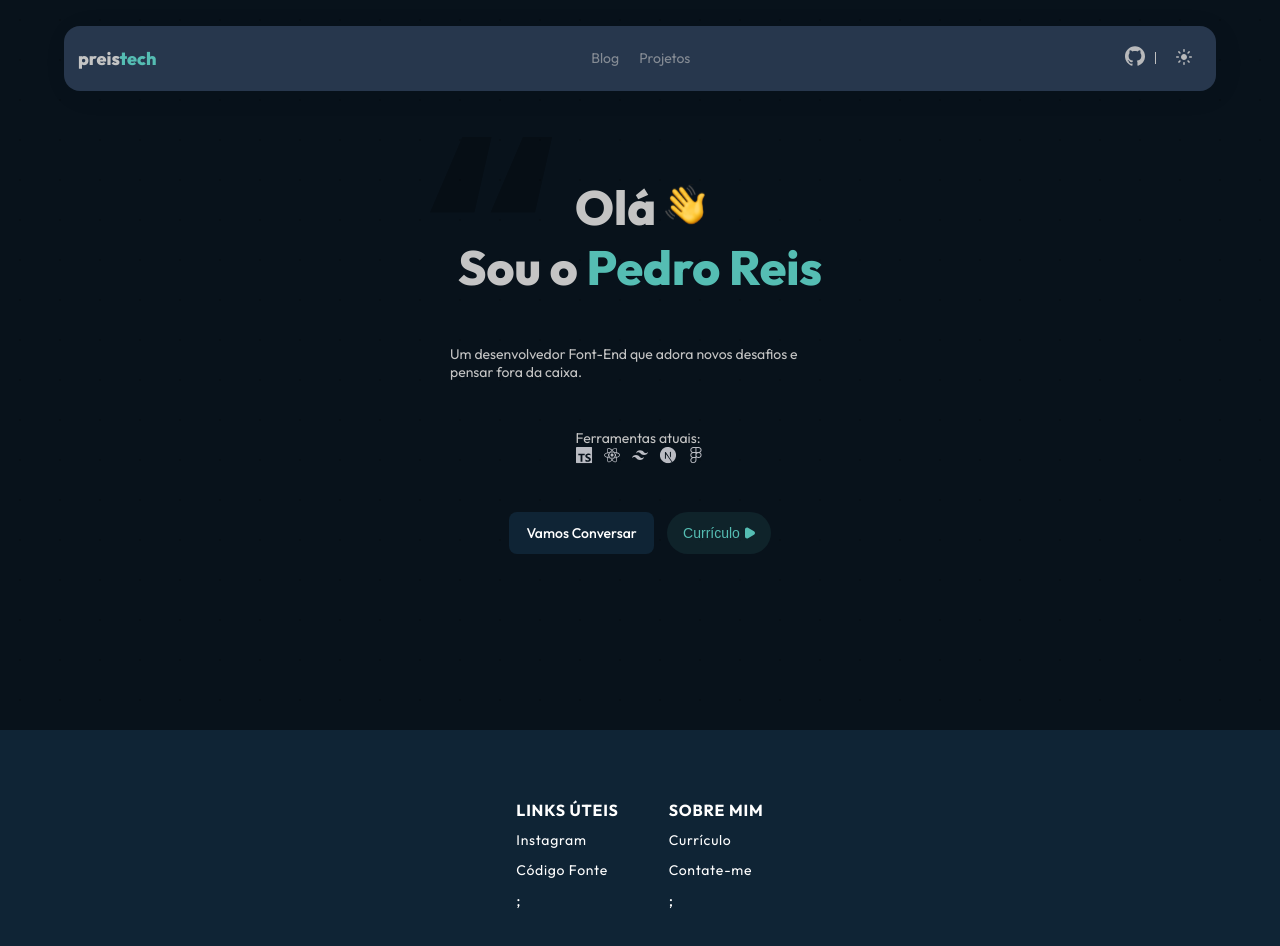
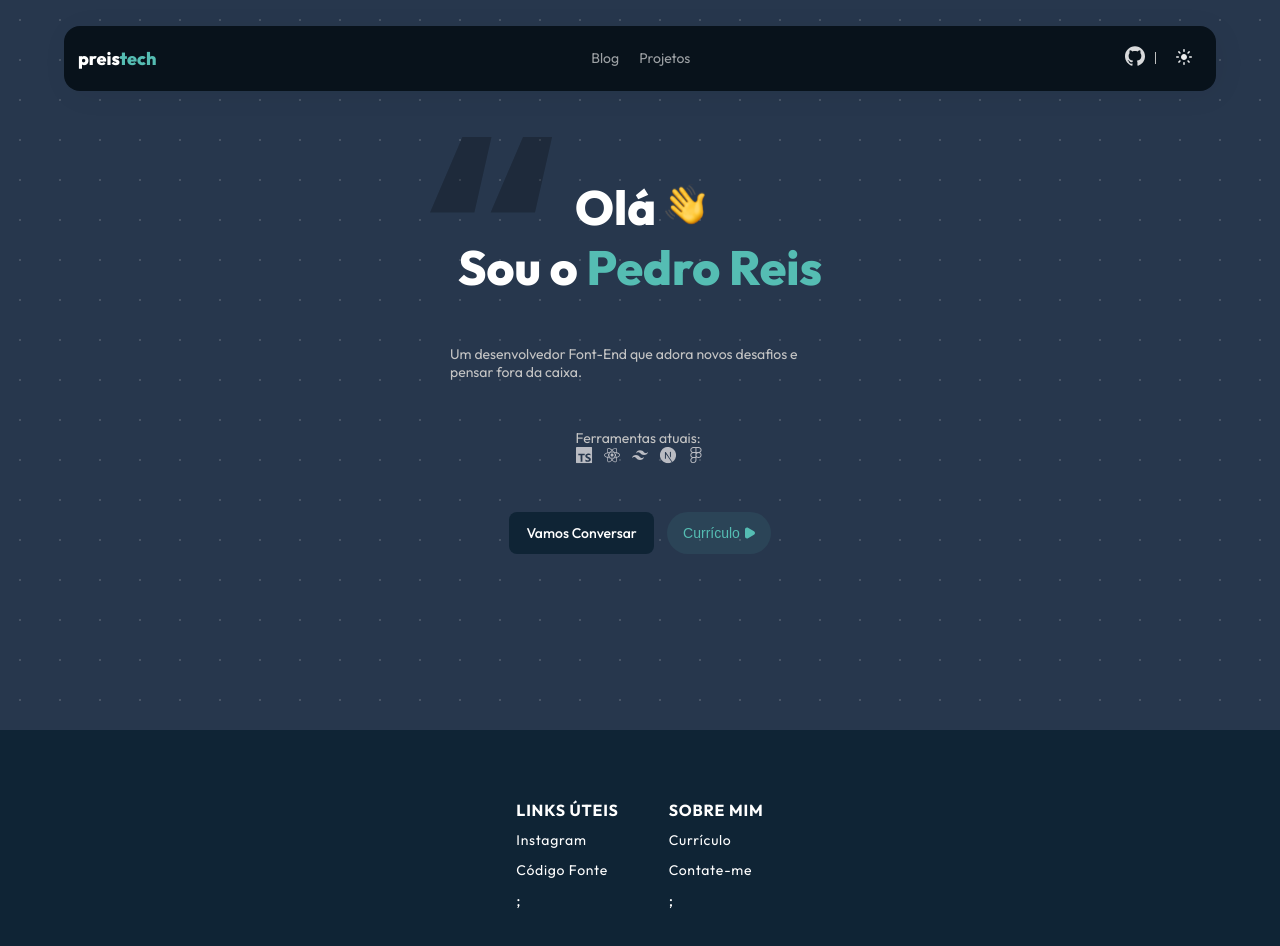
Before and after one commit to itspedro/preis.tech, a Next.js app: page / in a window 1280 px wide. Shown: the top 946 px of the page. Built offline with nearby package versions, Linux system fonts and the light colour scheme.

Commit message:
[+] chore: update colors name.

```diff
--- a/src/components/Header/header-controls.tsx
+++ b/src/components/Header/header-controls.tsx
@@ -29,7 +29,7 @@ const ToggleThemeButton = styled.button`
   cursor: pointer;
   padding: 8px;
   border-radius: 10px;
-  color: ${props => props.theme.text};
+  color: ${props => props.theme.textBold};
 
   &:hover {
     background-color: rgba(85, 189, 179, 0.1);
@@ -41,7 +41,7 @@ const ToggleThemeButton = styled.button`
 `
 
 const Icons = styled.div`
-  color: ${props => props.theme.text};
+  color: ${props => props.theme.icons};
   text-decoration: none;
 `
 
--- a/src/components/Header/header-items.tsx
+++ b/src/components/Header/header-items.tsx
@@ -24,7 +24,7 @@ const NavItem = styled.div`
   line-height: 18px;
   list-style: none;
   cursor: pointer;
-  color: ${props => props.theme.text};
+  color: ${props => props.theme.textBold};
 
   &:not(:hover) {
     opacity: 0.6;
--- a/src/components/Header/header.tsx
+++ b/src/components/Header/header.tsx
@@ -4,8 +4,14 @@ import { styled } from 'styled-components';
 import HeaderItems from './header-items';
 import HeaderControl from './header-controls';
 import Link from 'next/link';
+import useOnScroll from '@/hooks/useOnScroll';
 
-const TagHeader = styled.div`
+function addOpacity(color: string, opacity: number) {
+  const opacityHex = Math.round(opacity * 255).toString(16);
+  return `${color}${opacityHex}`;
+}
+
+const TagHeader = styled.div<{ isScrolling: boolean }>`
   display: flex;
   align-items: center;
   justify-content: space-between;
@@ -15,7 +21,11 @@ const TagHeader = styled.div`
 
   box-shadow: 4px 4px 30px rgba(0, 0, 0, 0.05);
   border-radius: 16px;
-  background-color: ${props => props.theme.background};
+  background-color: ${props => props.theme.secondary};
+  ${props => props.isScrolling && `
+    background-color: ${addOpacity(props.theme.secondary, 0.8)};
+    backdrop-filter: blur(10px);
+  `};
 
   @media (max-width: 768px) {
     margin: 2% 2%;
@@ -47,7 +57,7 @@ const Logo = styled.div`
   font-size: 18px;
   line-height: 23px;
   cursor: pointer;
-  color: ${props => props.theme.text};
+  color: ${props => props.theme.textBold};
 
   @media (max-width: 768px) {
     font-size: 16px;
@@ -58,11 +68,14 @@ const LogoDetail = styled.span`
   color: ${props => props.theme.primary};
 `
 
+
 function Header(){
+
+  const isScrolling = useOnScroll(0);
 
   return (
     <HeaderContainer>
-      <TagHeader>
+      <TagHeader isScrolling={isScrolling}>
         <LeftHeader>
           <Link href="/">
             <Logo>preis<LogoDetail>tech</LogoDetail></Logo>
--- a/src/contents/index/Main/main-content.tsx
+++ b/src/contents/index/Main/main-content.tsx
@@ -23,7 +23,7 @@ const ContentRoot = styled.div`
 
 const Title = styled.h1`
   font-size: 40px;
-  color: ${props => props.theme.text};
+  color: ${props => props.theme.textBold};
   font-family: inherit;
   font-style: normal;
   font-weight: 800;
--- a/src/contents/index/Main/main.tsx
+++ b/src/contents/index/Main/main.tsx
@@ -7,9 +7,7 @@ import MainContent from './main-content';
 const MainRoot = styled.div`
   width: 100%;
   height: 730px;
-  background-color: ${props => props.theme.secondary};
-  background-size: 40px 40px;
-  background-image: radial-gradient(circle, #0000002f 1px, rgba(0, 0, 0, 0) 1px);
+
   display: flex;
   align-items: center;
   justify-content: center;
```
